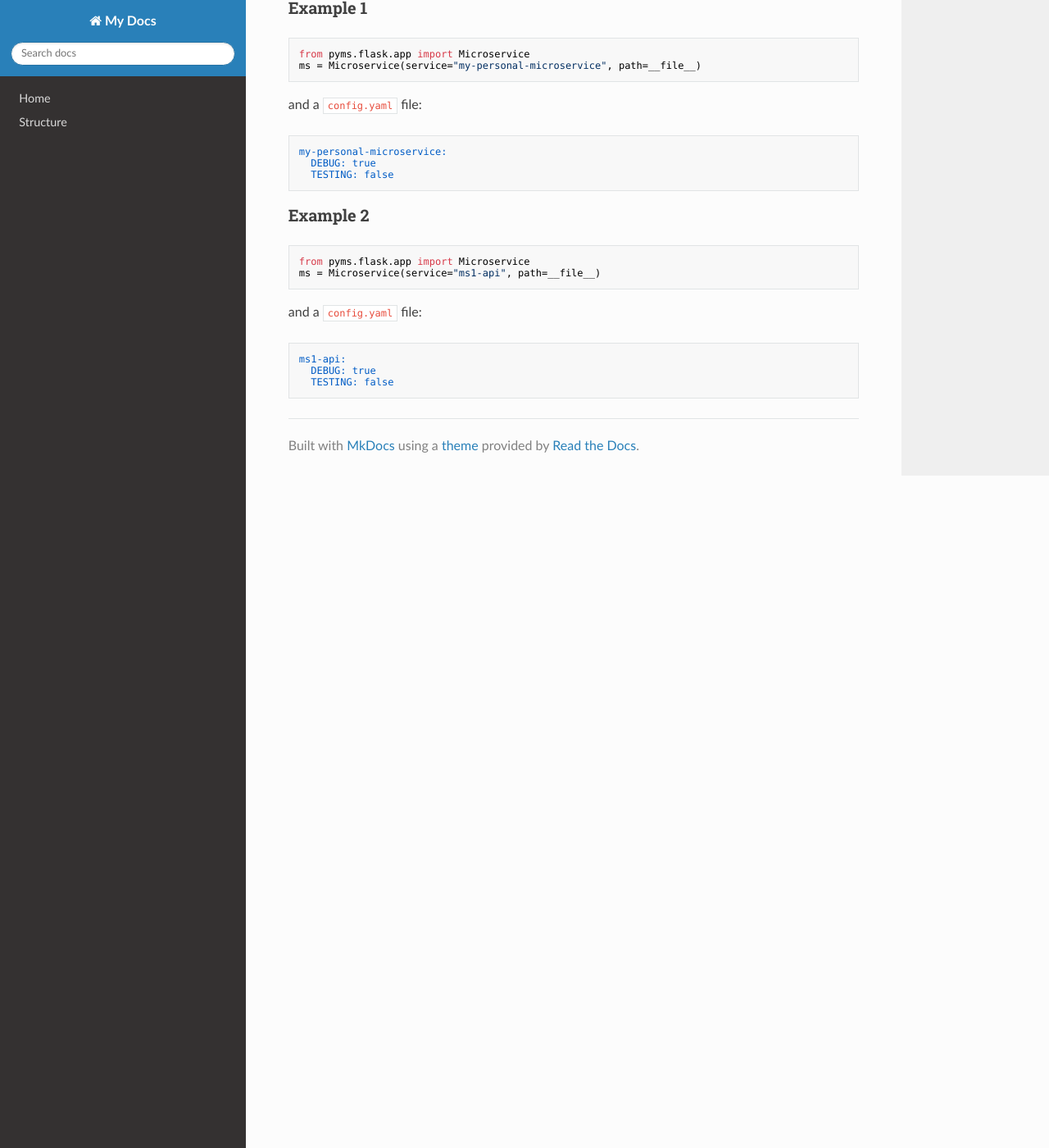
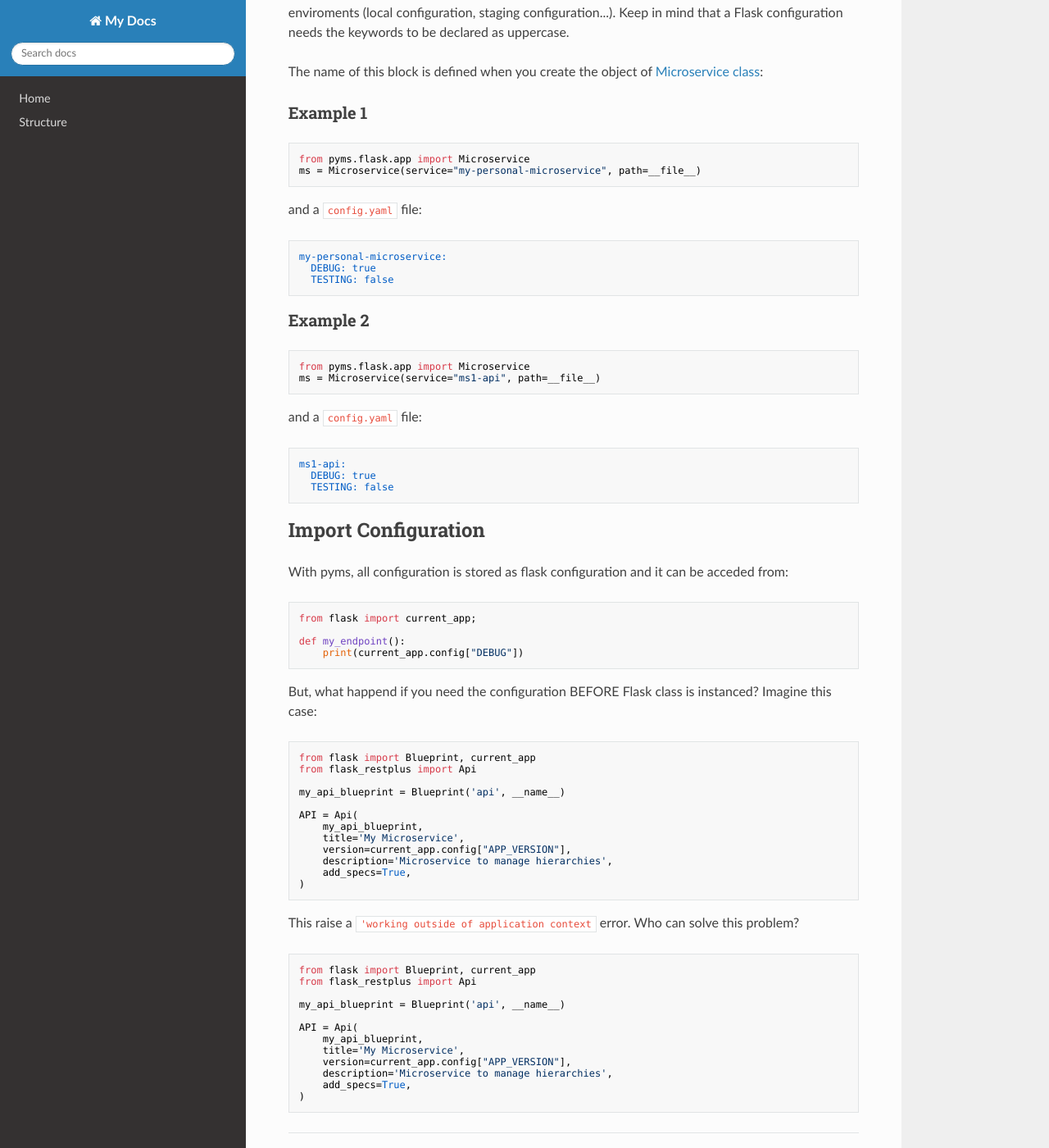
Before and after one commit to python-microservices/pyms, an MkDocs documentation site: the page built from docs/configuration.md, in a window 1280 px wide and 1400 px high, scrolled down 1381 px. Shown: the whole window at 82% size. Built offline with MkDocs 1.6.1, drawn with Linux system fonts in a browser that asks for light colours; nearby versions of some CDN libraries; some of the changed text lies outside the part shown.

Commit message:
Updated doc and examples

````diff
--- a/docs/configuration.md
+++ b/docs/configuration.md
@@ -1,7 +1,11 @@
 # Configuration
 
+## Create configuration
 Each microservice needs a config file in yaml or json format to work with it. This configuration contains
-the Flask settings of your project and the [Services](services.md).
+the Flask settings of your project and the [Services](services.md). With this way to create configuration files, we
+solve two problems of the [12 Factor apps](https://12factor.net/):
+- Store config out of the code
+- Dev/prod parity: the configuration could be injected and not depends of our code, for example, Kubernetes config maps
 
 a simple configuration file could be a config.yaml:
 
@@ -91,3 +95,47 @@ ms1-api:
   DEBUG: true
   TESTING: false
 ```
+
+## Import Configuration
+With pyms, all configuration is stored as flask configuration and it can be acceded from:
+
+```python
+from flask import current_app;
+
+def my_endpoint():
+	print(current_app.config["DEBUG"])
+```
+
+But, what happend if you need the configuration BEFORE Flask class is instanced? Imagine this case:
+
+```python
+from flask import Blueprint, current_app
+from flask_restplus import Api
+
+my_api_blueprint = Blueprint('api', __name__)
+
+API = Api(
+    my_api_blueprint,
+    title='My Microservice',
+    version=current_app.config["APP_VERSION"],
+    description='Microservice to manage hierarchies',
+    add_specs=True,
+)
+```
+
+This raise a `'working outside of application context` error. Who can solve this problem?
+
+```python
+from flask import Blueprint, current_app
+from flask_restplus import Api
+
+my_api_blueprint = Blueprint('api', __name__)
+
+API = Api(
+    my_api_blueprint,
+    title='My Microservice',
+    version=current_app.config["APP_VERSION"],
+    description='Microservice to manage hierarchies',
+    add_specs=True,
+)
+```
````
Also changed, not shown: examples/__init__.py (added), 6 other files.
